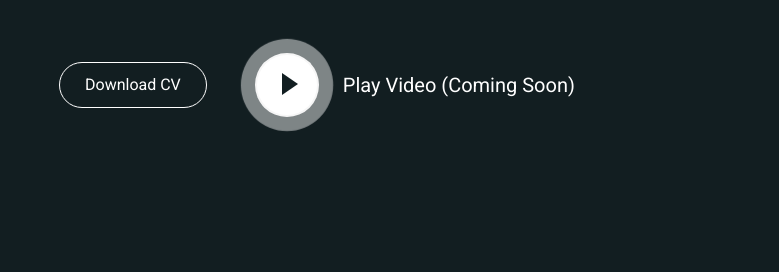
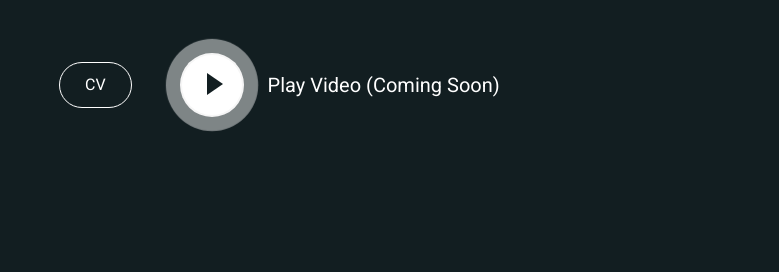
Before and after one commit to qwujstr/qwuportfolio, a plain HTML site: page index.html in a window 1280 px wide. Shown: the part 445-717 px from the top of the page, 501-1280 px from the left. Drawn offline with nearby package versions, Linux system fonts and the light colour scheme.

Commit message:
Update index.html

```diff
--- a/index.html
+++ b/index.html
@@ -80,7 +80,7 @@
                     <h1 class="typed-text-output d-inline font-weight-lighter text-white"></h1>
                     <div class="typed-text d-none">Web Designer, Game Designer, Concept Artist, Digital Artist, Pixel Artist</div>
                     <div class="d-flex align-items-center justify-content-center justify-content-lg-start pt-5">
-                        <a href="https://drive.google.com/file/d/1eFDNfoVk3w-iHm2p09adcHs_gDQpdIJU/view?usp=drive_link" class="btn btn-outline-light mr-5">Download CV</a>
+                        <a href="https://drive.google.com/file/d/1GeU2HSRxSCA1DcQw4m1G6N29wLYqKqBG/view?usp=sharing" class="btn btn-outline-light mr-5">CV</a>
                         <button type="button" class="btn-play" data-toggle="modal"
                             data-src="https://www.youtube.com/@qwupw" data-target="#videoModal">
                             <span></span>
```
